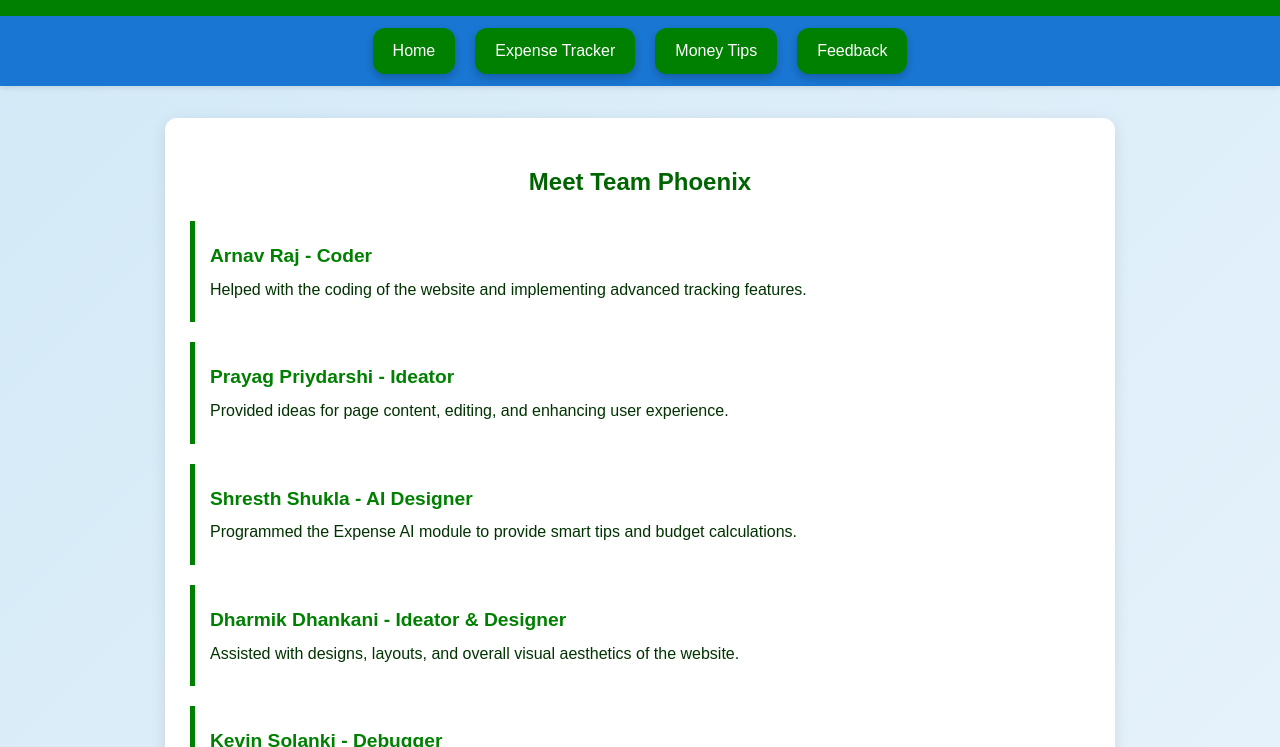
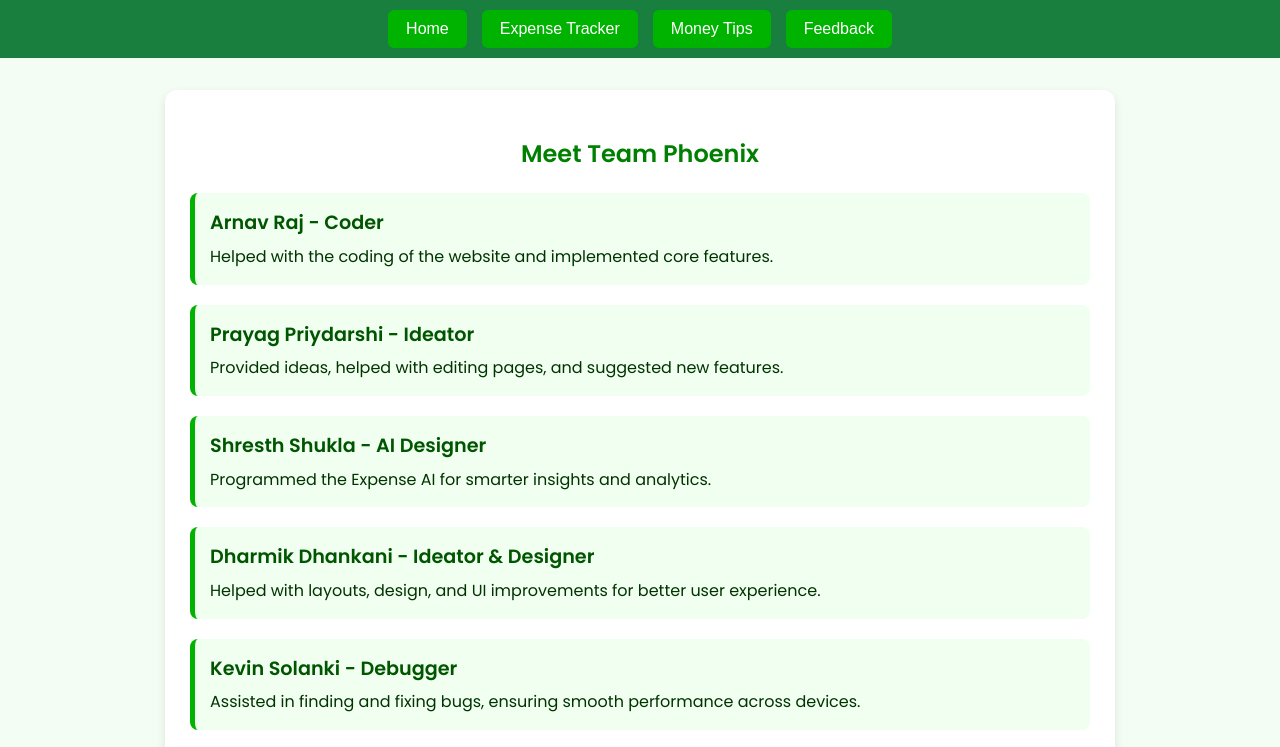
Before and after one commit to arnav-raj-tech/buildathonwebsite, a plain HTML site: page about.html in a window 1280 px wide. Shown: the part 83-830 px from the top of the page. Drawn offline with Linux system fonts and the light colour scheme.

Commit message:
Update about.html

```diff
--- a/about.html
+++ b/about.html
@@ -3,14 +3,14 @@
 <head>
   <meta charset="UTF-8">
   <meta name="viewport" content="width=device-width, initial-scale=1.0">
-  <title>About Us | Student Budget Buddy</title>
+  <title>About Us | Student Budget Tracker</title>
+  <link href="https://fonts.googleapis.com/css2?family=Poppins:wght@400;500;600&display=swap" rel="stylesheet">
   <style>
-    /* General Styles */
     body {
       font-family: 'Poppins', sans-serif;
       margin: 0;
       padding: 0;
-      background: linear-gradient(135deg, #d2e9f7, #f8faff);
+      background-color: #f4fdf4;
       color: #003300;
       line-height: 1.6;
     }
@@ -18,9 +18,9 @@
     header {
       background-color: #008000;
       color: white;
-      padding: 1.5rem 0;
+      padding: 1rem 0;
       text-align: center;
-      box-shadow: 0 4px 8px rgba(0, 0, 0, 0.1);
+      box-shadow: 0 4px 8px rgba(0,0,0,0.1);
     }
 
     header h1 {
@@ -29,12 +29,133 @@
       letter-spacing: 1px;
     }
 
-    /* Navigation as buttons */
     nav {
+      background-color: #197f3f;
       display: flex;
       justify-content: center;
-      gap: 20px;
-      padding: 12px 0;
+      gap: 15px;
+      padding: 10px;
+      flex-wrap: wrap;
+    }
+
+    nav button {
+      background-color: #00b300;
+      border: none;
+      padding: 10px 18px;
+      color: white;
+      font-size: 1rem;
+      border-radius: 6px;
+      cursor: pointer;
+      transition: background 0.3s;
+    }
+
+    nav button:hover {
+      background-color: #007f00;
+    }
+
+    .container {
+      max-width: 900px;
+      margin: 2rem auto;
+      padding: 25px;
+      background: white;
+      border-radius: 12px;
+      box-shadow: 0 4px 10px rgba(0,0,0,0.1);
+    }
+
+    h2 {
+      color: #008000;
+      text-align: center;
+    }
+
+    .team-member {
+      margin-bottom: 20px;
+      padding: 15px;
+      border-left: 5px solid #00b300;
+      background-color: #f0fff0;
+      border-radius: 8px;
+      transition: transform 0.2s;
+    }
+
+    .team-member:hover {
+      transform: translateX(5px);
+    }
+
+    .team-member h3 {
+      margin: 0 0 5px;
+      font-size: 1.2rem;
+      color: #005500;
+    }
+
+    .team-member p {
+      margin: 0;
+    }
+
+    footer {
+      text-align: center;
+      padding: 15px;
+      background: #e0ffe0;
+      color: #003300;
+      font-size: 0.9rem;
+      margin-top: 20px;
+    }
+
+    /* Responsive adjustments */
+    @media (max-width: 768px) {
+      nav {
+        flex-direction: column;
+        gap: 10px;
+      }
+    }
+  </style>
+</head>
+<body>
+  <header>
+    <h1>About Us</h1>
+  </header>
+
+  <nav>
+    <button onclick="location.href='index.html'">Home</button>
+    <button onclick="location.href='tracker.html'">Expense Tracker</button>
+    <button onclick="location.href='tips.html'">Money Tips</button>
+    <button onclick="location.href='https://docs.google.com/forms/d/e/1FAIpQLSe0FppmFElsTpw5sPLd8CNJCxoPkCAnOKgH46ebzdR1NTwIgg/viewform'">Feedback</button>
+  </nav>
+
+  <div class="container">
+    <h2>Meet Team Phoenix</h2>
+
+    <div class="team-member">
+      <h3>Arnav Raj - Coder</h3>
+      <p>Helped with the coding of the website and implemented core features.</p>
+    </div>
+
+    <div class="team-member">
+      <h3>Prayag Priydarshi - Ideator</h3>
+      <p>Provided ideas, helped with editing pages, and suggested new features.</p>
+    </div>
+
+    <div class="team-member">
+      <h3>Shresth Shukla - AI Designer</h3>
+      <p>Programmed the Expense AI for smarter insights and analytics.</p>
+    </div>
+
+    <div class="team-member">
+      <h3>Dharmik Dhankani - Ideator & Designer</h3>
+      <p>Helped with layouts, design, and UI improvements for better user experience.</p>
+    </div>
+
+    <div class="team-member">
+      <h3>Kevin Solanki - Debugger</h3>
+      <p>Assisted in finding and fixing bugs, ensuring smooth performance across devices.</p>
+    </div>
+
+    <p>We noticed that students often face challenges with managing their finances. Team Phoenix came together to build this platform to help students track expenses, set budgets, and develop smart financial habits that work on both desktop and mobile devices. Our goal is to make money management simple, intuitive, and accessible for everyone.</p>
+  </div>
+
+  <footer>
+    &copy; 2025 Student Budget Tracker. All rights reserved.
+  </footer>
+</body>
+</html>      padding: 12px 0;
       flex-wrap: wrap;
       background-color: #1976d2;
       box-shadow: 0 2px 5px rgba(0,0,0,0.1);
```
